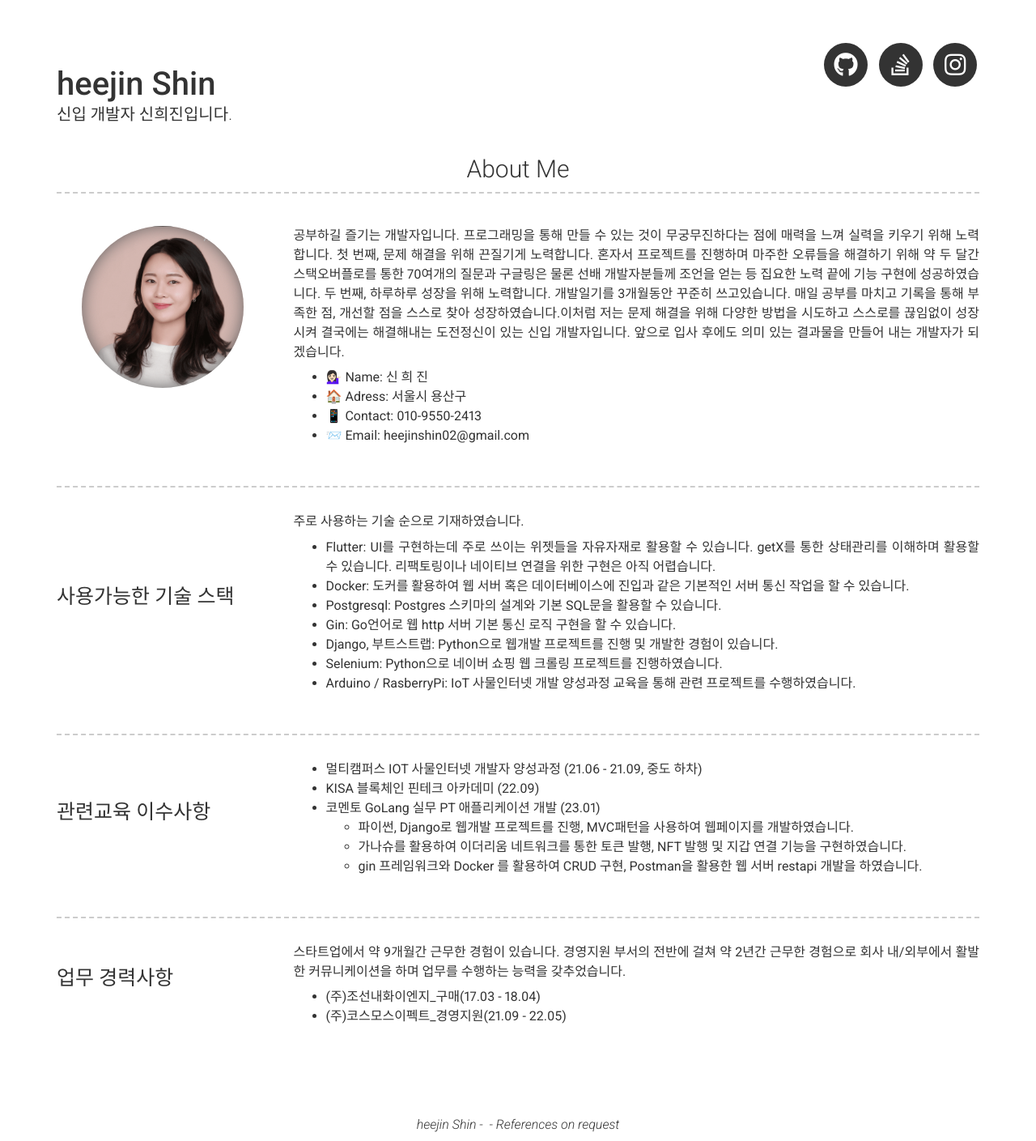
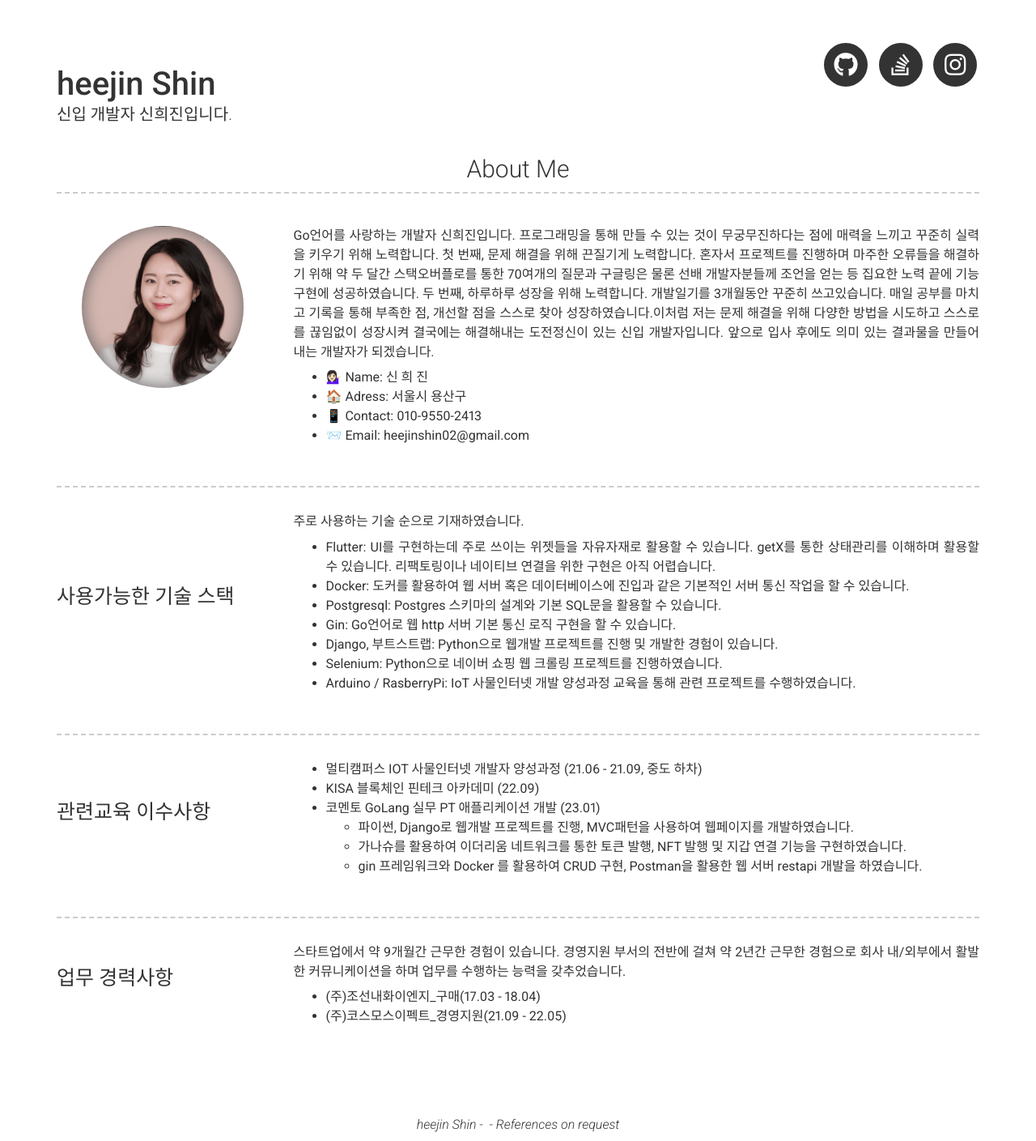
Before and after one commit to heejinshin/heejinshin.github.io, a Jekyll site: the page built from index.md, in a window 1280 px wide. Shown: the whole page at 81% size. Built offline with Jekyll 4.4.1, drawn with Linux system fonts in a browser that asks for light colours; nearby versions of some CDN libraries.

Commit message:
Update _config.yml

```diff
--- a/_config.yml
+++ b/_config.yml
@@ -43,7 +43,7 @@ instagram_username: tam_anama
 # about_title: About Me (Use this to override about section title)
 about_profile_image: assets/profile.png
 about_content: | # this will include new lines to allow paragraphs
-      공부하길 즐기는 개발자입니다. 프로그래밍을 통해 만들 수 있는 것이 무궁무진하다는 점에 매력을 느껴 실력을 키우기 위해 노력합니다. 첫 번째, 문제 해결을 위해 끈질기게 노력합니다. 혼자서 프로젝트를 진행하며 마주한 오류들을 해결하기 위해 약 두 달간 스택오버플로를 통한 70여개의 질문과 구글링은 물론 선배 개발자분들께 조언을 얻는 등 집요한 노력 끝에 기능 구현에 성공하였습니다. 두 번째, 하루하루 성장을 위해 노력합니다. 개발일기를 3개월동안 꾸준히 쓰고있습니다. 매일 공부를 마치고 기록을 통해 부족한 점, 개선할 점을 스스로 찾아 성장하였습니다.이처럼 저는 문제 해결을 위해 다양한 방법을 시도하고 스스로를 끊임없이 성장시켜 결국에는 해결해내는 도전정신이 있는 신입 개발자입니다. 앞으로 입사 후에도 의미 있는 결과물을 만들어 내는 개발자가 되겠습니다.
+      Go언어를 사랑하는 개발자 신희진입니다. 프로그래밍을 통해 만들 수 있는 것이 무궁무진하다는 점에 매력을 느끼고 꾸준히 실력을 키우기 위해 노력합니다. 첫 번째, 문제 해결을 위해 끈질기게 노력합니다. 혼자서 프로젝트를 진행하며 마주한 오류들을 해결하기 위해 약 두 달간 스택오버플로를 통한 70여개의 질문과 구글링은 물론 선배 개발자분들께 조언을 얻는 등 집요한 노력 끝에 기능 구현에 성공하였습니다. 두 번째, 하루하루 성장을 위해 노력합니다. 개발일기를 3개월동안 꾸준히 쓰고있습니다. 매일 공부를 마치고 기록을 통해 부족한 점, 개선할 점을 스스로 찾아 성장하였습니다.이처럼 저는 문제 해결을 위해 다양한 방법을 시도하고 스스로를 끊임없이 성장시켜 결국에는 해결해내는 도전정신이 있는 신입 개발자입니다. 앞으로 입사 후에도 의미 있는 결과물을 만들어 내는 개발자가 되겠습니다.
       - 💁🏻‍♀️ Name: 신 희 진
       - 🏠 Adress: 서울시 용산구
       - 📱 Contact: 010-9550-2413
```
